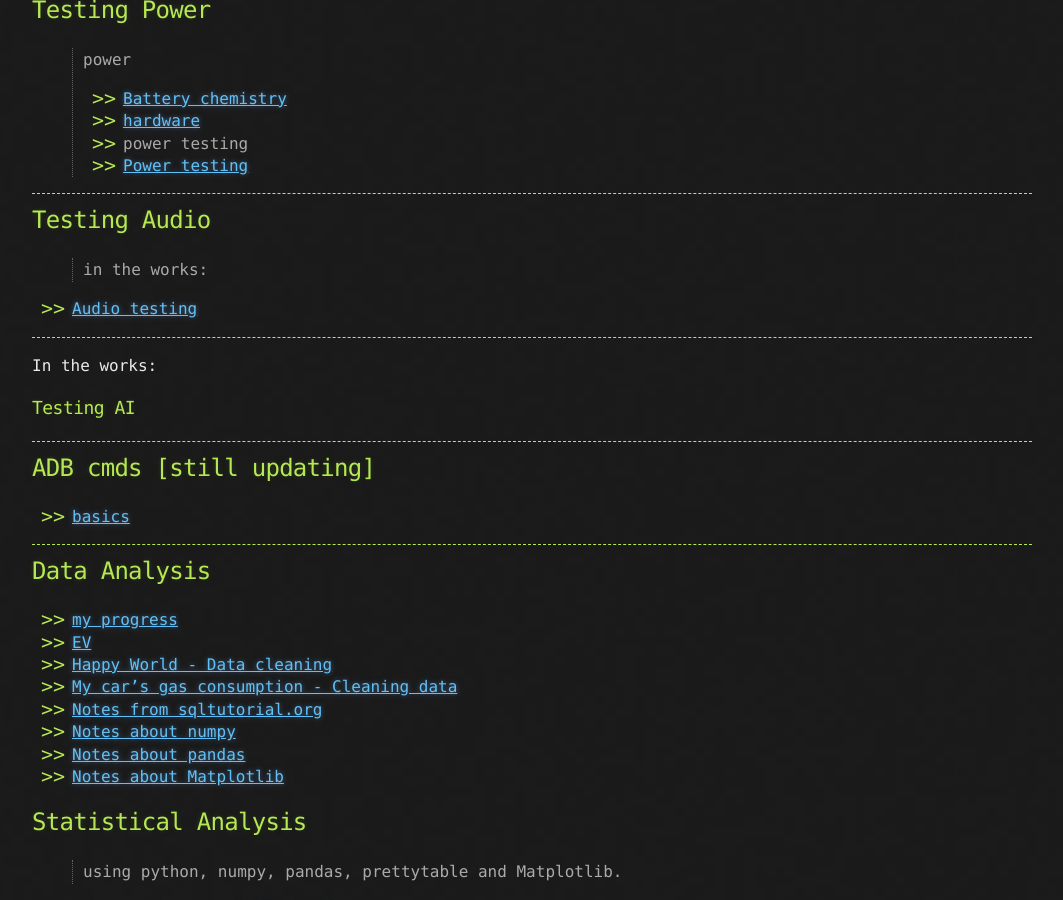
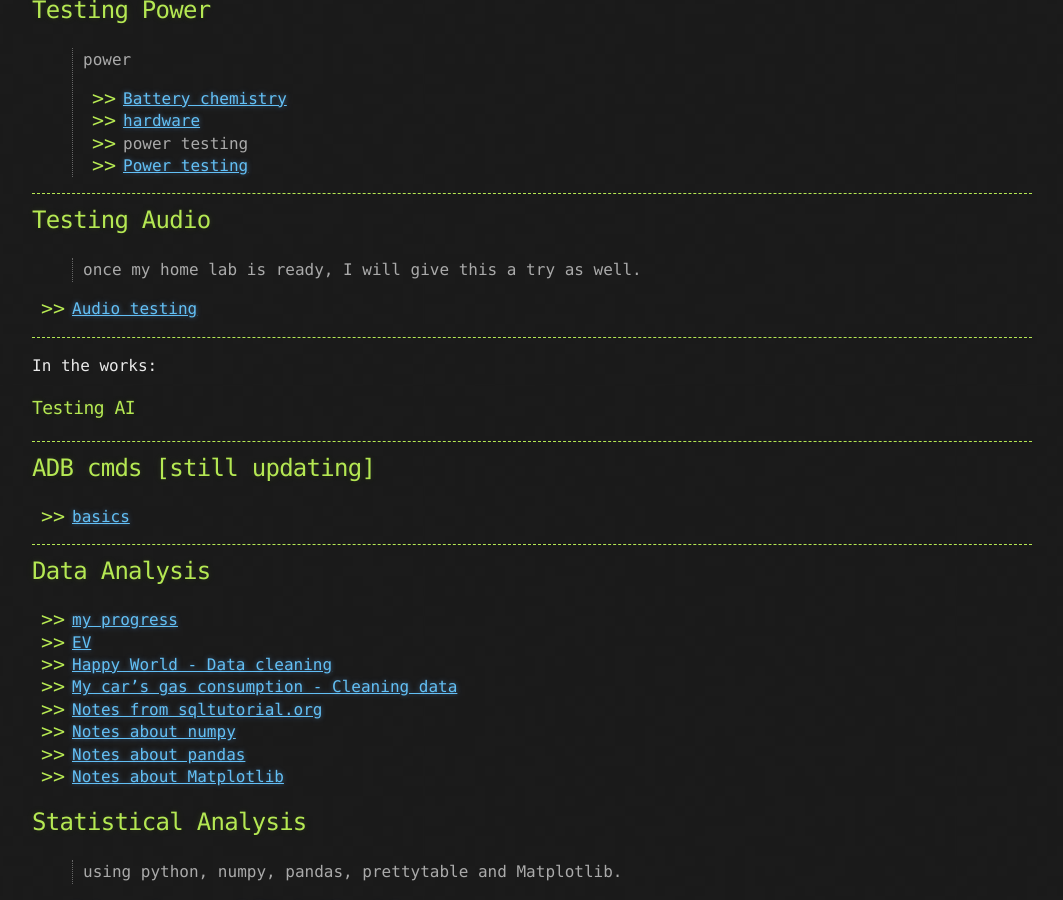
Before and after one commit to sciustechnologia/sciustechnologia.github.io, a Jekyll site: the page built from index.md, in a window 1280 px wide and 900 px high, scrolled down 1211 px. Shown: the whole window, without its empty margins (108-1171 px from the left). Built offline with Jekyll 4.4.1, drawn with Linux system fonts in a browser that asks for light colours.

Commit message:
Update index.md

```diff
--- a/index.md
+++ b/index.md
@@ -57,7 +57,7 @@ Currently building my **Bluetooth testing lab** with a **Raspberry Pi 5 Cluster*
 ---
 
 ## Testing Audio
->  in the works:
+>  once my home lab is ready, I will give this a try as well.
 
 - [Audio testing](./testing/audio.html)
 
```
